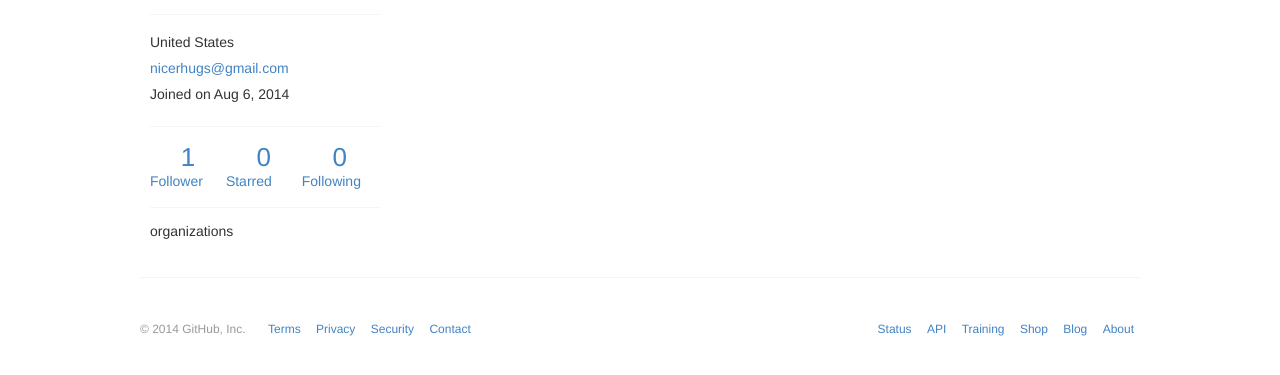
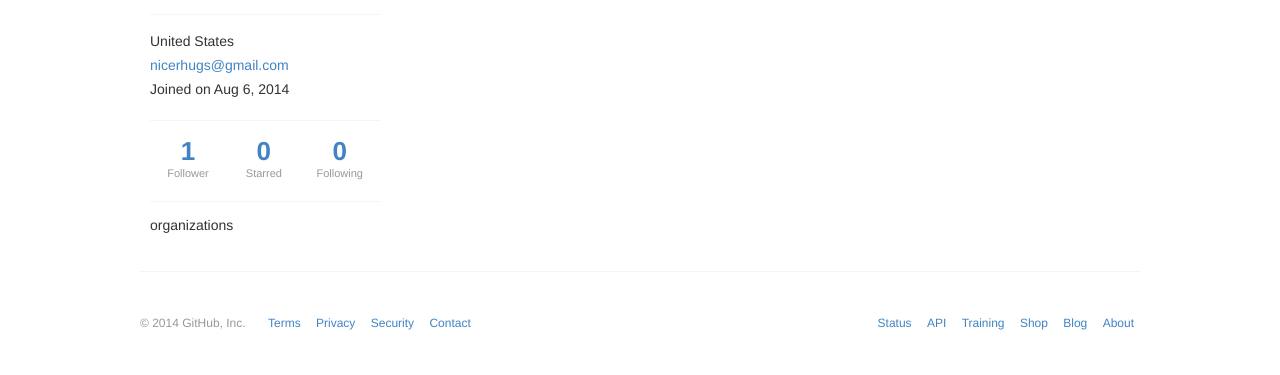
Before and after one commit to NicerHugs/github-profile-mockup, a website: page index.html in a window 1280 px wide. Shown: the part 359-734 px from the top of the page. Drawn offline with nearby package versions, Linux system fonts and the light colour scheme; some icons are missing.

Commit message:
added sidebar styles

```diff
--- a/app/styles/main.scss
+++ b/app/styles/main.scss
@@ -188,7 +188,7 @@ section {
   .user-details {
 
     div {
-      padding: 4px 0;
+      padding: 3px 0;
     }
 
     .octicon {
@@ -207,14 +207,28 @@ section {
 
     div {
       float: left;
+      text-align: center;
       width: 33%;
     }
 
+    a {
+      color: $medium-color;
+      font-size: 11px;
+
+      &:hover {
+        color: $link-color;
+        text-decoration: none;
+      }
+    }
+
     span {
+      color: $link-color;
       display: block;
       font-size: 26px;
+      font-weight: 700;
       text-align: center;
       width: 100%;
+
     }
   }
 }
```
Also changed, not shown: index.html (+4 -8 lines), dist/styles/main.css.
